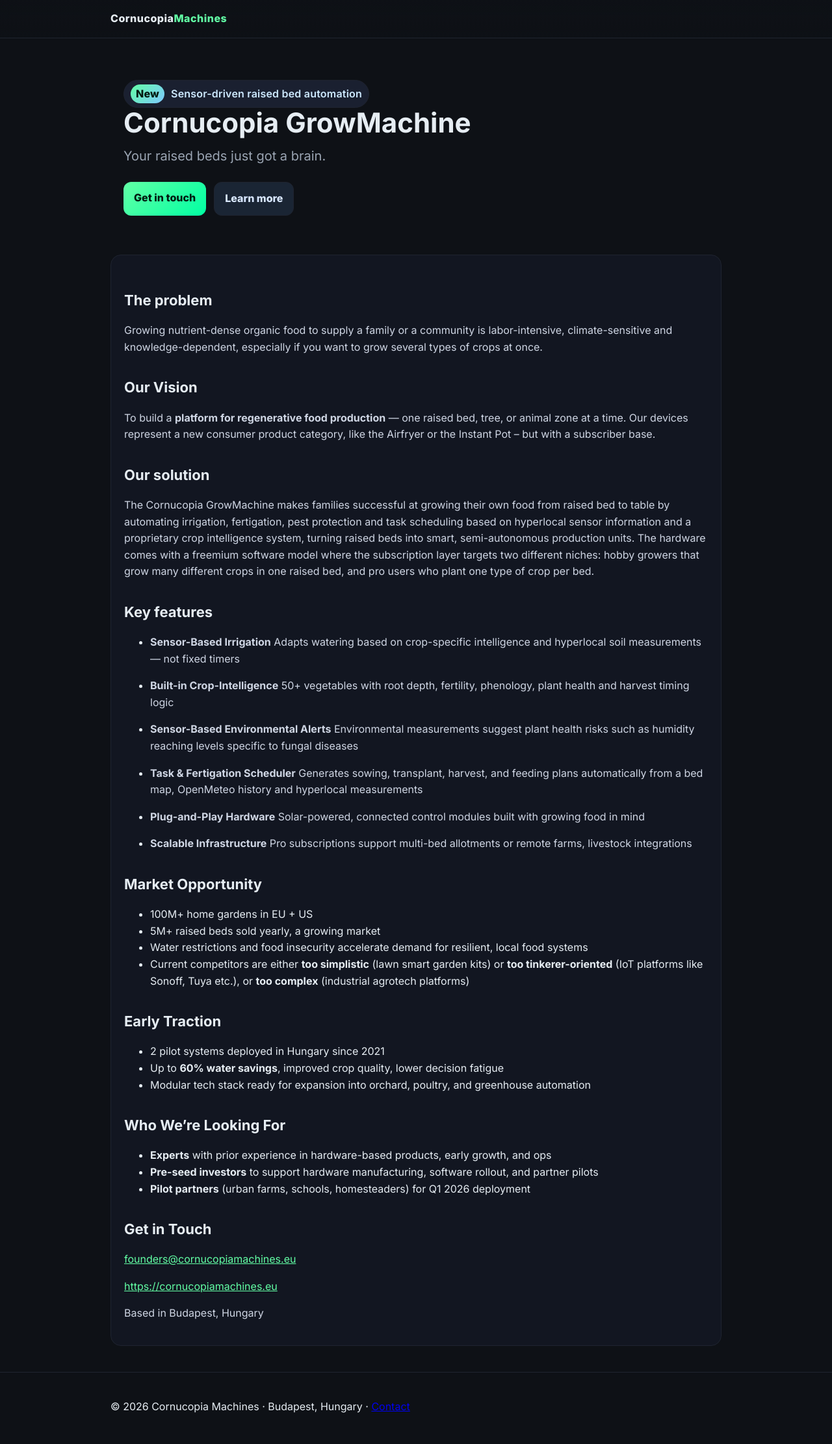
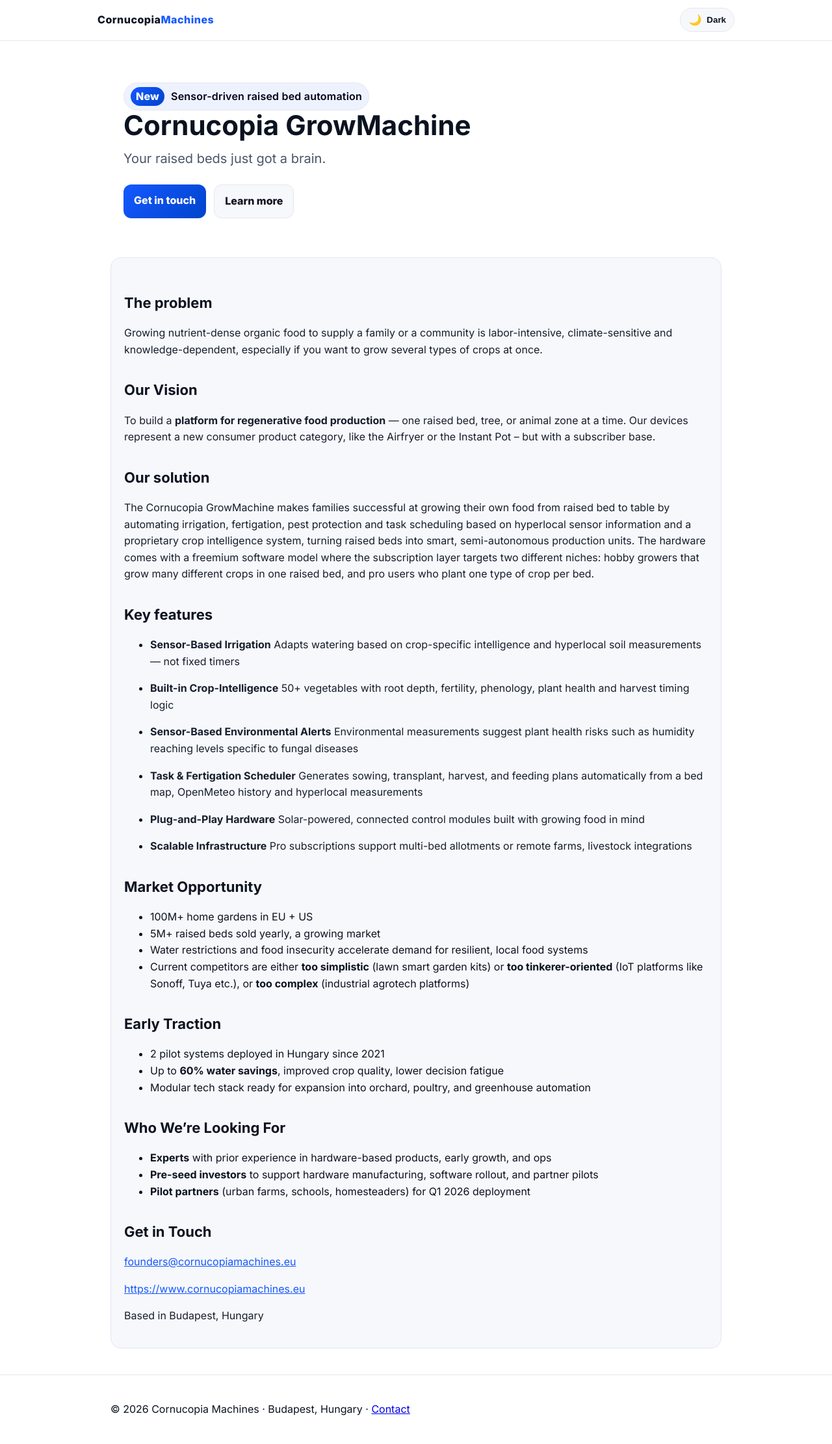
Before and after one commit to cornucopia-machines/legacy-website, an Eleventy site: page pages/index.njk in a window 1280 px wide. Shown: the whole page at 65% size. Built offline with nearby package versions, Linux system fonts and the light colour scheme; Eleventy itself is replaced by a stand-in of ours; files that its build step writes are made by us from their sources.

Commit message:
Some improvements

```diff
--- a/_includes/base.njk
+++ b/_includes/base.njk
@@ -8,12 +8,29 @@
     <link rel="preconnect" href="https://fonts.googleapis.com">
     <link rel="preconnect" href="https://fonts.gstatic.com" crossorigin>
     <link href="https://fonts.googleapis.com/css2?family=Inter:wght@300;400;500;600;700;800&display=swap" rel="stylesheet">
+    <script>
+      // Set initial theme before CSS loads to prevent flash
+      (function(){
+        try {
+          var t = localStorage.getItem('theme');
+          if (t) {
+            document.documentElement.dataset.theme = t;
+          } else if (window.matchMedia && window.matchMedia('(prefers-color-scheme: dark)').matches) {
+            document.documentElement.dataset.theme = 'dark';
+          }
+        } catch (e) {}
+      })();
+    </script>
     <link rel="stylesheet" href="/assets/styles.css" />
   </head>
   <body>
     <header class="site-header">
-      <div class="container">
+      <div class="container header-inner">
         <a class="brand" href="/">Cornucopia<span>Machines</span></a>
+        <button class="theme-toggle" aria-label="Toggle dark mode" aria-pressed="false">
+          <span class="icon" aria-hidden="true">🌙</span>
+          <span class="label">Dark</span>
+        </button>
       </div>
     </header>
 
@@ -26,5 +43,6 @@
         <p>© {{ site.year }} Cornucopia Machines · Budapest, Hungary · <a href="mailto:founders@cornucopiamachines.eu">Contact</a></p>
       </div>
     </footer>
+    <script src="/assets/theme.js" defer></script>
   </body>
 </html>
--- a/assets/styles.css
+++ b/assets/styles.css
@@ -1,16 +1,73 @@
-:root{--bg:#0e1116;--fg:#e6edf3;--muted:#9aa4b2;--accent:#62ffa5;--accent-2:#7ec8ff;--card:#121621;--border:#1f2430;--chip:#1a2030}
+:root{
+  /* Light mode (brand palette) */
+  --bg:#ffffff;
+  --fg:#0b1220;
+  --muted:#4a5568;
+  /* Deeper, more legible blue on light */
+  --accent:#1558ff;
+  --accent-2:#0044cc;
+  --card:#f7f8fb;
+  --border:#e5e7ef;
+  --chip:#eef2ff;
+  /* Additional accents for colorful sections/badges */
+  --accent-green:#12b76a;
+  --accent-amber:#f59e0b;
+  --accent-purple:#7c3aed;
+  --accent-teal:#06b6d4;
+  --accent-pink:#db2777;
+}
+
+/* Respect OS preference if no user override is set early in base.njk */
+@media (prefers-color-scheme: dark){
+  :root{
+    --bg:#0e1116;
+    --fg:#e6edf3;
+    --muted:#9aa4b2;
+    --accent:#62a8ff;
+    --accent-2:#7ec8ff;
+    --card:#121621;
+    --border:#1f2430;
+    --chip:#1a2030;
+    --accent-green:#34d399;
+    --accent-amber:#fbbf24;
+    --accent-purple:#a78bfa;
+    --accent-teal:#67e8f9;
+    --accent-pink:#f472b6;
+  }
+}
+
+/* Explicit user-selected theme via toggle overrides everything */
+html[data-theme="dark"]{
+  --bg:#0e1116;
+  --fg:#e6edf3;
+  --muted:#9aa4b2;
+  --accent:#62a8ff;
+  --accent-2:#7ec8ff;
+  --card:#121621;
+  --border:#1f2430;
+  --chip:#1a2030;
+  --accent-green:#34d399;
+  --accent-amber:#fbbf24;
+  --accent-purple:#a78bfa;
+  --accent-teal:#67e8f9;
+  --accent-pink:#f472b6;
+}
+
 *{box-sizing:border-box}
 html,body{margin:0;padding:0;background:var(--bg);color:var(--fg);font-family:Inter,system-ui,-apple-system,Segoe UI,Roboto,Ubuntu,Cantarell,Noto Sans,sans-serif;line-height:1.6}
 img{max-width:100%;height:auto}
 .container{max-width:980px;margin:0 auto;padding:0 20px}
-.site-header{border-bottom:1px solid var(--border);position:sticky;top:0;background:linear-gradient(180deg, rgba(14,17,22,.9), rgba(14,17,22,.8));backdrop-filter:blur(8px);z-index:50}
-.brand{display:inline-block;padding:16px 0;font-weight:800;letter-spacing:.5px;color:var(--fg);text-decoration:none}
+.site-header{border-bottom:1px solid var(--border);position:sticky;top:0;background:linear-gradient(180deg, color-mix(in oklab, var(--bg) 95%, transparent), color-mix(in oklab, var(--bg) 85%, transparent));backdrop-filter:blur(8px);z-index:50}
+.header-inner{display:flex;align-items:center;justify-content:space-between;padding:8px 0}
+.brand{display:inline-block;padding:10px 0;font-weight:800;letter-spacing:.5px;color:var(--fg);text-decoration:none}
 .brand span{color:var(--accent)}
+.theme-toggle{display:inline-flex;align-items:center;gap:8px;border:1px solid var(--border);background:var(--card);color:var(--fg);padding:8px 12px;border-radius:999px;cursor:pointer;font-weight:600}
+.theme-toggle .icon{font-size:16px}
 .hero{padding:64px 0 24px}
 .hero h1{font-size:42px;line-height:1.1;margin:0 0 12px}
 .subtitle{font-size:20px;color:var(--muted);margin:0 0 24px}
-.kicker{display:inline-flex;align-items:center;gap:10px;padding:6px 10px;border:1px solid var(--border);border-radius:999px;background:var(--chip);color:#cde9ff;font-weight:600;letter-spacing:.2px}
-.kicker::before{content:"New";display:inline-block;background:linear-gradient(135deg,var(--accent),var(--accent-2));color:#001b10;font-weight:800;padding:2px 8px;border-radius:999px}
+.kicker{display:inline-flex;align-items:center;gap:10px;padding:6px 10px;border:1px solid var(--border);border-radius:999px;background:var(--chip);color:color-mix(in oklab, var(--accent) 20%, #000);font-weight:600;letter-spacing:.2px}
+.kicker::before{content:"New";display:inline-block;background:linear-gradient(135deg,var(--accent),var(--accent-2));color:#fff;font-weight:800;padding:2px 8px;border-radius:999px}
 .card{background:var(--card);border:1px solid var(--border);border-radius:16px;padding:20px}
 .grid{display:grid;gap:16px}
 .grid.cols-3{grid-template-columns:repeat(3,minmax(0,1fr))}
@@ -19,13 +76,20 @@
 .section{margin:36px 0}
 .section h2{font-size:22px;margin:0 0 8px}
 .list{margin:0;padding:0;list-style:none;display:grid;gap:12px}
-.badge{display:inline-block;padding:4px 10px;border:1px solid var(--border);border-radius:999px;background:#0b1321;color:#bcdfff;font-size:12px}
+.badge{display:inline-block;padding:4px 10px;border:1px solid var(--border);border-radius:999px;background:color-mix(in oklab, var(--badge-accent, var(--accent)) 10%, var(--card));color:var(--badge-accent, var(--accent));font-size:12px}
+/* Colorful badge variants */
+.badge.irrigation{--badge-accent:var(--accent)}
+.badge.crop{--badge-accent:var(--accent-green)}
+.badge.alerts{--badge-accent:var(--accent-amber)}
+.badge.scheduling{--badge-accent:var(--accent-purple)}
+.badge.hardware{--badge-accent:var(--accent-teal)}
+.badge.scale{--badge-accent:var(--accent-pink)}
 .callout{border-left:3px solid var(--accent);padding-left:12px;color:var(--muted)}
 .cta{display:flex;gap:12px;margin-top:18px}
-.button{appearance:none;border:none;background:linear-gradient(135deg,var(--accent),#00ffa3);color:#001b10;font-weight:800;padding:12px 16px;border-radius:12px;cursor:pointer;text-decoration:none}
-.button.secondary{background:#1a2534;color:#d7e6ff;border:1px solid var(--border)}
+.button{appearance:none;border:none;background:linear-gradient(135deg,var(--accent),var(--accent-2));color:#fff;font-weight:800;padding:12px 16px;border-radius:12px;cursor:pointer;text-decoration:none}
+.button.secondary{background:var(--card);color:var(--fg);border:1px solid var(--border)}
 .site-footer{border-top:1px solid var(--border);margin-top:40px}
 .site-footer .container{padding:24px 20px}
 .prose h2{margin-top:32px}
-.prose p{color:#cfd6e4}
+.prose p{color:color-mix(in oklab, var(--fg) 80%, var(--muted))}
 .prose a{color:var(--accent)}
--- /dev/null
+++ b/assets/theme.js
@@ -0,0 +1,28 @@
+(function(){
+  const toggle = () => {
+    const isDark = document.documentElement.dataset.theme === 'dark';
+    const next = isDark ? 'light' : 'dark';
+    document.documentElement.dataset.theme = next;
+    try {
+      localStorage.setItem('theme', next);
+    } catch (e) {}
+    updateButton(next);
+  };
+
+  function updateButton(theme){
+    const btn = document.querySelector('.theme-toggle');
+    if(!btn) return;
+    const isDark = theme === 'dark';
+    btn.setAttribute('aria-pressed', String(isDark));
+    btn.querySelector('.icon').textContent = isDark ? '☀️' : '🌙';
+    btn.querySelector('.label').textContent = isDark ? 'Light' : 'Dark';
+  }
+
+  document.addEventListener('DOMContentLoaded', () => {
+    const btn = document.querySelector('.theme-toggle');
+    if(!btn) return;
+    btn.addEventListener('click', toggle);
+    const current = document.documentElement.dataset.theme || 'light';
+    updateButton(current);
+  });
+})();
```
Also changed, not shown: pages/index.md (+1 -1 lines).
